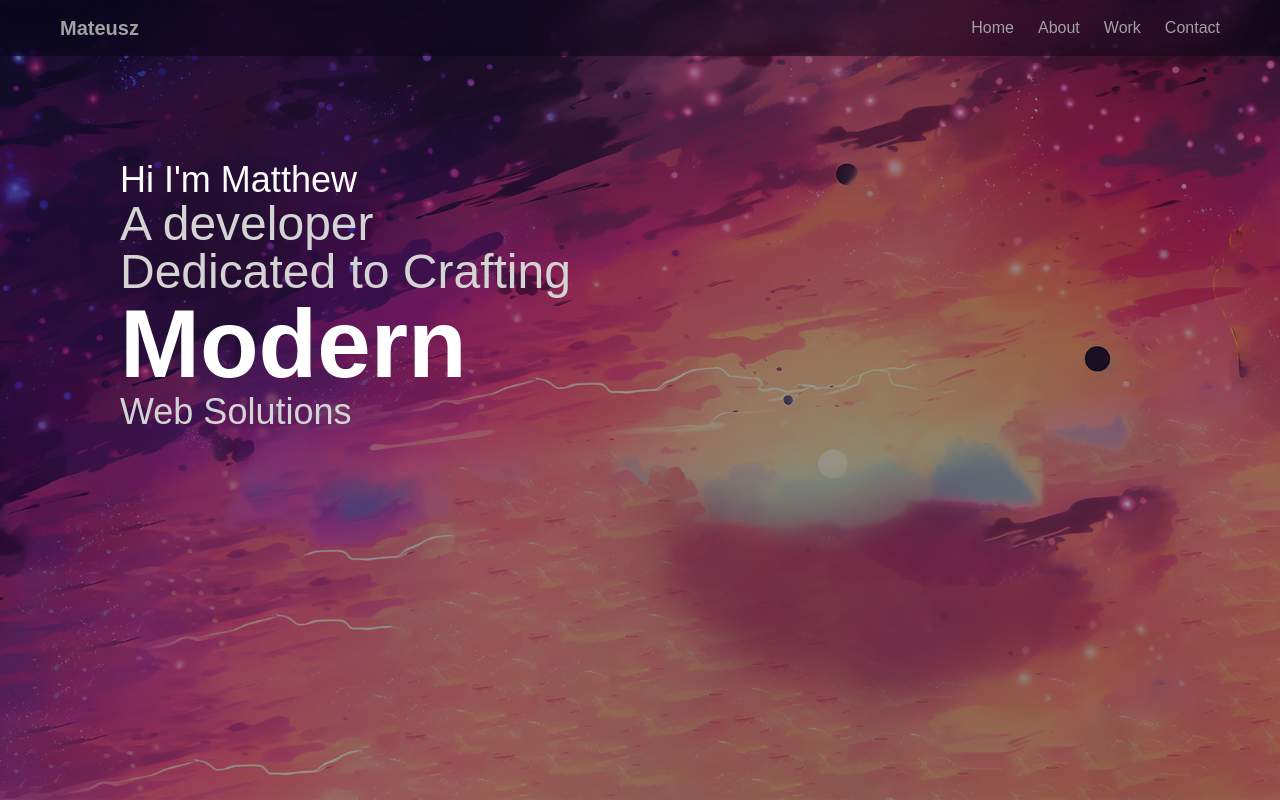
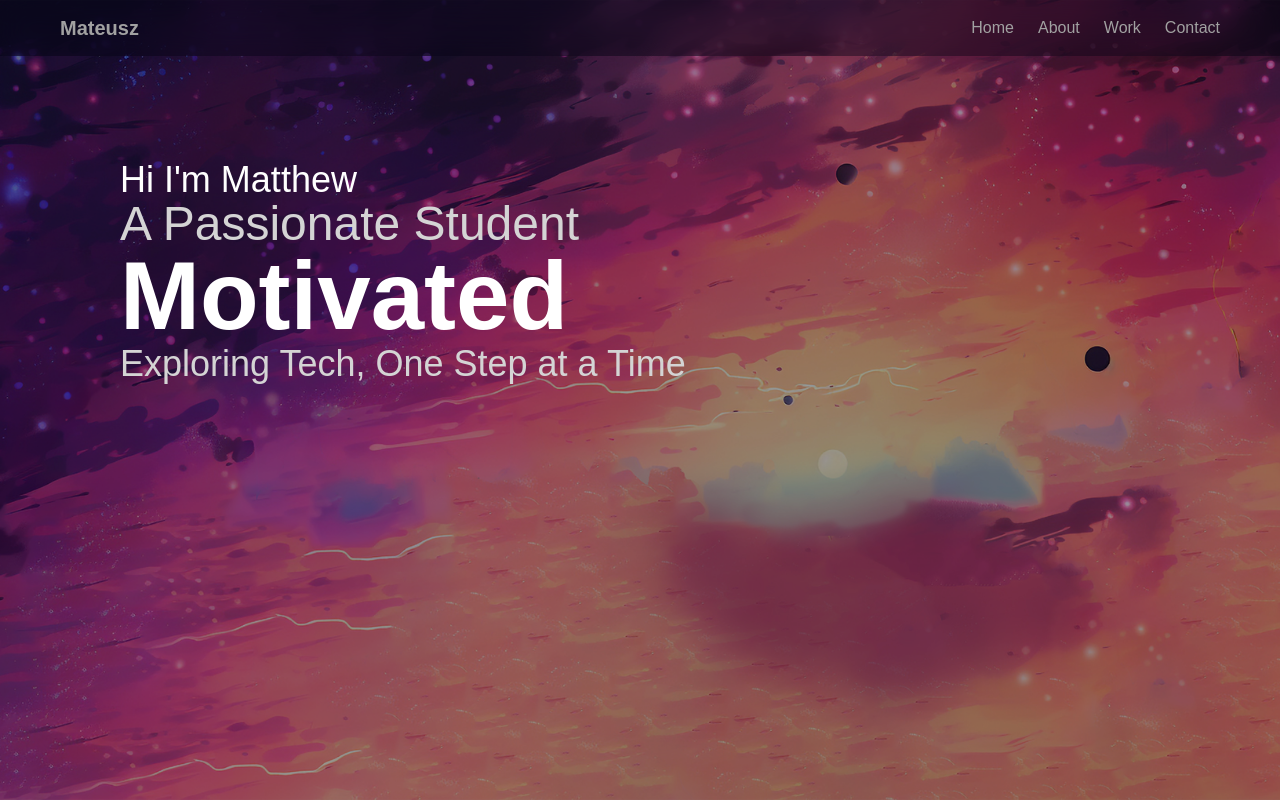
Before and after one commit to ms-matthew/portfolio, a React (Vite) app: page / in a window 1280 px wide. Built offline with nearby package versions, Linux system fonts and the light colour scheme; a web font is replaced by a local one.

Commit message:
Small text changes

```diff
--- a/src/components/HeroText.jsx
+++ b/src/components/HeroText.jsx
@@ -1,24 +1,23 @@
 import { FlipWords } from "./FlipWords"
 import { motion } from "motion/react"
 
-
 const HeroText = () => {
-    const words = ["Secure", "Modern", "Scalable"]
+    const words = ["Curious", "Motivated", "Evolving"]
     const variants = {
-        hidden:{ opacity: 0, x: 50 },
-        visible:{ opacity: 1, x: 0 },
+        hidden: { opacity: 0, x: 50 },
+        visible: { opacity: 1, x: 0 },
     };
 
     return (
         <div className="z-10 mt-20 text-center md:mt-40 md:text-left rounded-3xl bg-clip-text">
-            {/*Desktop view*/}
+            {/* Desktop view */}
             <div className="flex-col hidden md:flex c-space">
                 <motion.h1
                     className="text-4xl font-medium"
                     variants={variants}
                     initial="hidden"
                     animate="visible"
-                    transition={{delay: 1}}>
+                    transition={{ delay: 1 }}>
                     Hi I'm Matthew
                 </motion.h1>
                 <div className="flex flex-col items-start">
@@ -27,62 +26,60 @@ const HeroText = () => {
                         variants={variants}
                         initial="hidden"
                         animate="visible"
-                        transition={{delay: 1.2}}>
-                            A developer <br/> Dedicated to Crafting
+                        transition={{ delay: 1.2 }}>
+                        A Passionate Student
                     </motion.p>
                     <motion.div
                         variants={variants}
                         initial="hidden"
                         animate="visible"
-                            transition={{delay: 1.5}}>
-                                <FlipWords words={words}
-                                className="font-black text-white text-8xl"/>
+                        transition={{ delay: 1.5 }}>
+                        <FlipWords words={words} className="font-black text-white text-8xl" />
                     </motion.div>
                     <motion.p
                         className="text-4xl font-medium text-neutral-300"
                         variants={variants}
                         initial="hidden"
                         animate="visible"
-                        transition={{delay: 1.8}}>
-                        Web Solutions
+                        transition={{ delay: 1.8 }}>
+                        Exploring Tech, One Step at a Time
                     </motion.p>
                 </div>
             </div>
-            {/*Mobile view*/}
+
+            {/* Mobile view */}
             <div className="flex flex-col space-y-6 md:hidden">
                 <motion.p
                     className="text-4xl font-medium"
                     variants={variants}
                     initial="hidden"
                     animate="visible"
-                    transition={{delay: 1}}>
+                    transition={{ delay: 1 }}>
                     Hi I'm Matthew
                 </motion.p>
-                <div>
                 <motion.p
-                        className="text-5xl font-black text-neutral-300"
+                    className="text-4xl font-medium text-neutral-300"
                     variants={variants}
                     initial="hidden"
                     animate="visible"
-                        transition={{delay: 1.2}}>
-                            Building
+                    transition={{ delay: 1.2 }}>
+                    Always Learning
                 </motion.p>
                 <motion.div
                     variants={variants}
                     initial="hidden"
                     animate="visible"
-                        transition={{delay: 1.5}}>
-                        <FlipWords words={words} className="font-bold text-white text-7xl"/>
+                    transition={{ delay: 1.5 }}>
+                    <FlipWords words={words} className="font-bold text-white text-6xl" />
                 </motion.div>
                 <motion.p
-                        className="text-4xl font-black text-neutral-300"
+                    className="text-3xl font-medium text-neutral-300"
                     variants={variants}
                     initial="hidden"
                     animate="visible"
-                        transition={{delay: 1.8}}>
-                            Web Applications
+                    transition={{ delay: 1.8 }}>
+                    Growing Every Day
                 </motion.p>
-                </div>
             </div>
         </div>
     )
```
Lines whose indentation alone changed are shown as unchanged.
